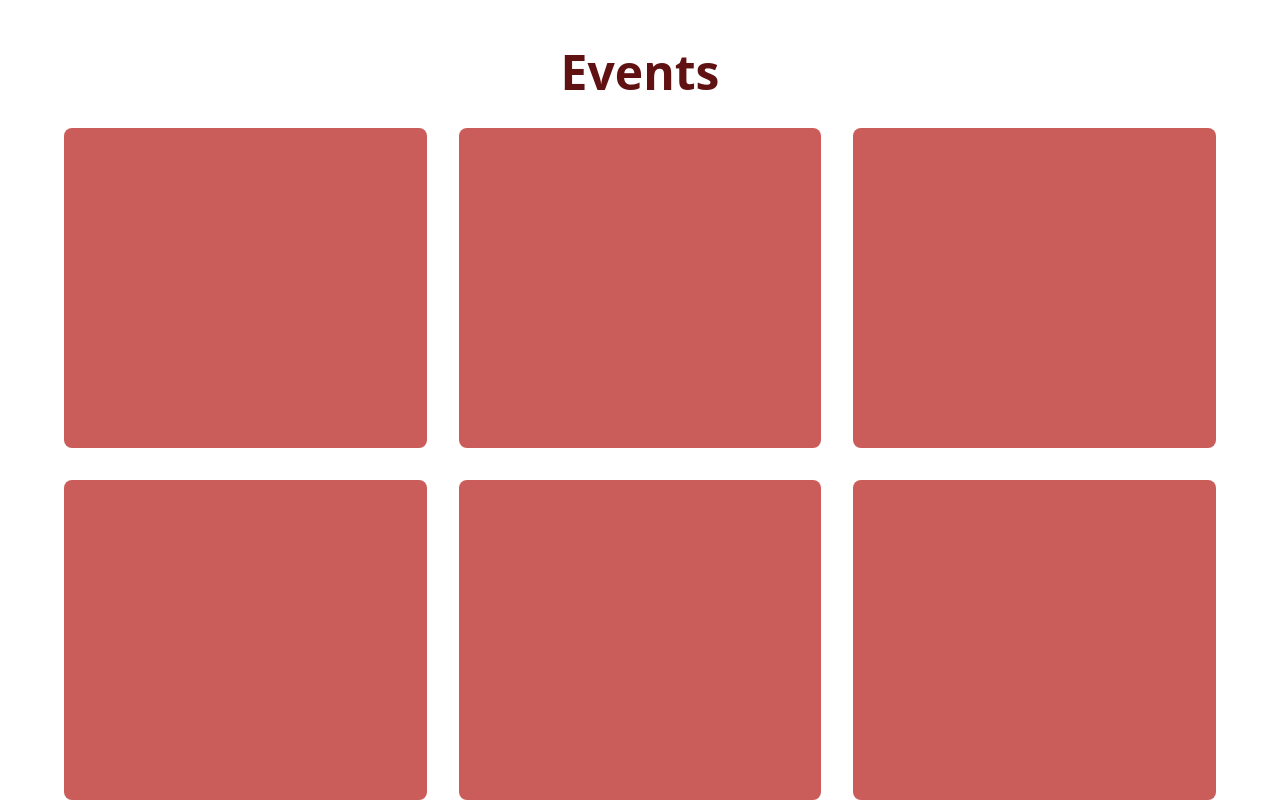
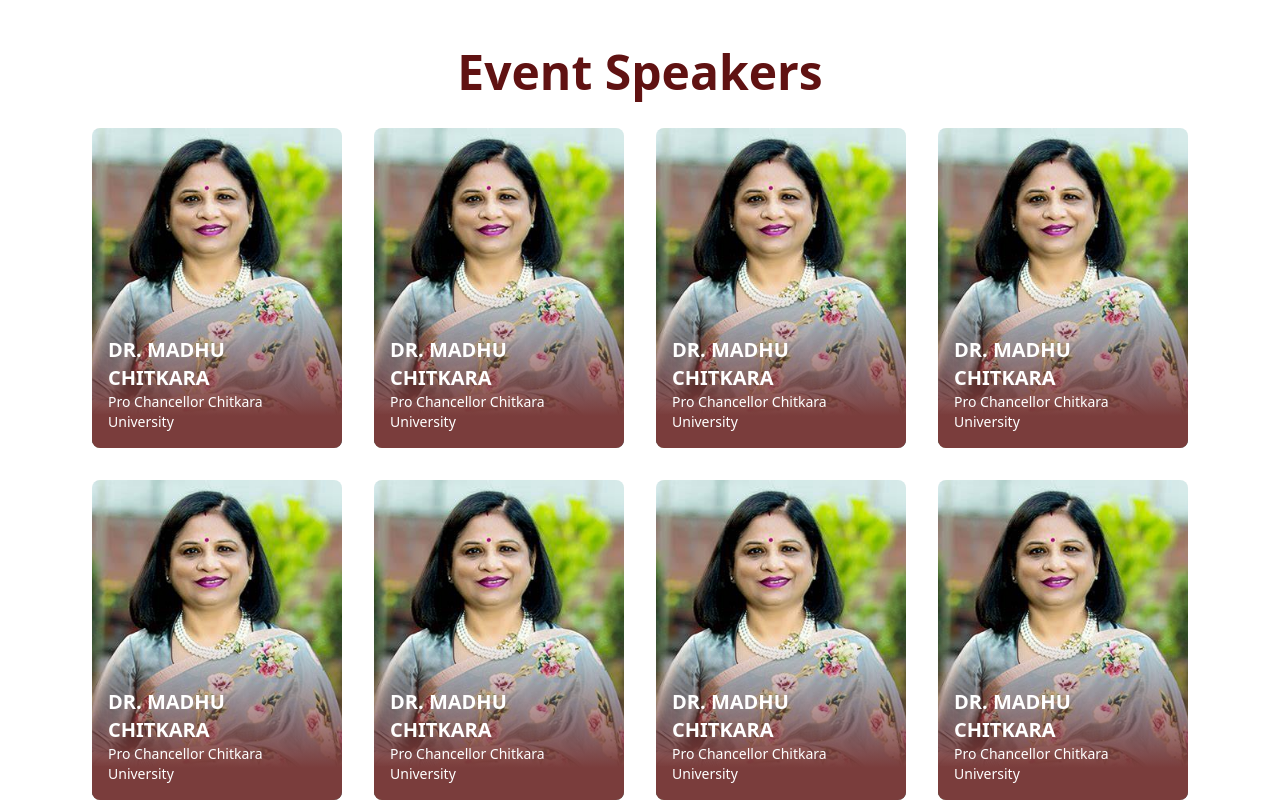
Before and after one commit to tripat1803/isf-delhi, a React (Create React App) app: page / in a window 1280 px wide. Shown: the part 1320-2122 px from the top of the page. Built offline with nearby package versions, Linux system fonts and the light colour scheme.

Commit message:
Added speakers section

```diff
--- a/src/components/Home/Events.js
+++ b/src/components/Home/Events.js
@@ -1,28 +1,80 @@
 import React from 'react';
 
-function EventsCard(){
-    return (
-        <div className='w-full h-[20rem] rounded-lg bg-[#CA5C59]'>
+const SpeakerArr = [
+  {
+    name: "DR. MADHU CHITKARA",
+    designation: "Pro Chancellor Chitkara University",
+    image: require("../../assets/Speakers/madhu_chitkara.jpeg")
+  },
+  {
+    name: "DR. MADHU CHITKARA",
+    designation: "Pro Chancellor Chitkara University",
+    image: require("../../assets/Speakers/madhu_chitkara.jpeg")
+  },
+  {
+    name: "DR. MADHU CHITKARA",
+    designation: "Pro Chancellor Chitkara University",
+    image: require("../../assets/Speakers/madhu_chitkara.jpeg")
+  },
+  {
+    name: "DR. MADHU CHITKARA",
+    designation: "Pro Chancellor Chitkara University",
+    image: require("../../assets/Speakers/madhu_chitkara.jpeg")
+  },
+  {
+    name: "DR. MADHU CHITKARA",
+    designation: "Pro Chancellor Chitkara University",
+    image: require("../../assets/Speakers/madhu_chitkara.jpeg")
+  },
+  {
+    name: "DR. MADHU CHITKARA",
+    designation: "Pro Chancellor Chitkara University",
+    image: require("../../assets/Speakers/madhu_chitkara.jpeg")
+  },
+  {
+    name: "DR. MADHU CHITKARA",
+    designation: "Pro Chancellor Chitkara University",
+    image: require("../../assets/Speakers/madhu_chitkara.jpeg")
+  },
+  {
+    name: "DR. MADHU CHITKARA",
+    designation: "Pro Chancellor Chitkara University",
+    image: require("../../assets/Speakers/madhu_chitkara.jpeg")
+  },
+  {
+    name: "DR. MADHU CHITKARA",
+    designation: "Pro Chancellor Chitkara University",
+    image: require("../../assets/Speakers/madhu_chitkara.jpeg")
+  }
+];
 
-        </div>
-    )
+function SpeakerCard({ data }) {
+  return (
+    <div className='w-full h-[20rem] rounded-lg flex items-end p-4 relative overflow-hidden'>
+      <img className='absolute top-0 left-0 w-full h-full object-cover z-[1]' src={data.image} />
+      <div className='bg-[linear-gradient(180deg,rgba(249,206,205,0.00)_50%,#7A3D3C_90%)] absolute top-0 left-0 w-full h-full z-[2]'></div>
+      <div className='z-[13] text-white'>
+        <p className='text-xl font-semibold'>{data.name}</p>
+        <p className='text-sm'>{data.designation}</p>
+      </div>
+    </div>
+  )
 }
 
 export default function Events() {
   return (
     <div className='flex flex-col gap-8 items-center py-12 px-8 sm:px-16'>
-        <h1 className='text-5xl font-semibold text-[#601212]'>Events</h1>
-        <div className='w-full max-w-screen-xl grid grid-cols-3 gap-8'>
-            <EventsCard/>
-            <EventsCard/>
-            <EventsCard/>
-            <EventsCard/>
-            <EventsCard/>
-            <EventsCard/>
-            <EventsCard/>
-            <EventsCard/>
-            <EventsCard/>
-        </div>
+      <h1 className='text-5xl font-semibold text-[#601212]'>Event Speakers</h1>
+      <div className='max-w-screen-xl grid grid-cols-[250px_250px_250px_250px] gap-8'>
+        {
+          SpeakerArr.slice(0, 8).map((item) => (
+            <SpeakerCard key={item.name} data={item} />
+          ))
+        }
+      </div>
+      <div className='w-[250px]'>
+        <SpeakerCard key={SpeakerArr[8].name} data={SpeakerArr[8]} />
+      </div>
     </div>
   )
 }
```
Also changed, not shown: src/assets/Speakers/madhu_chitkara.jpeg (added).
